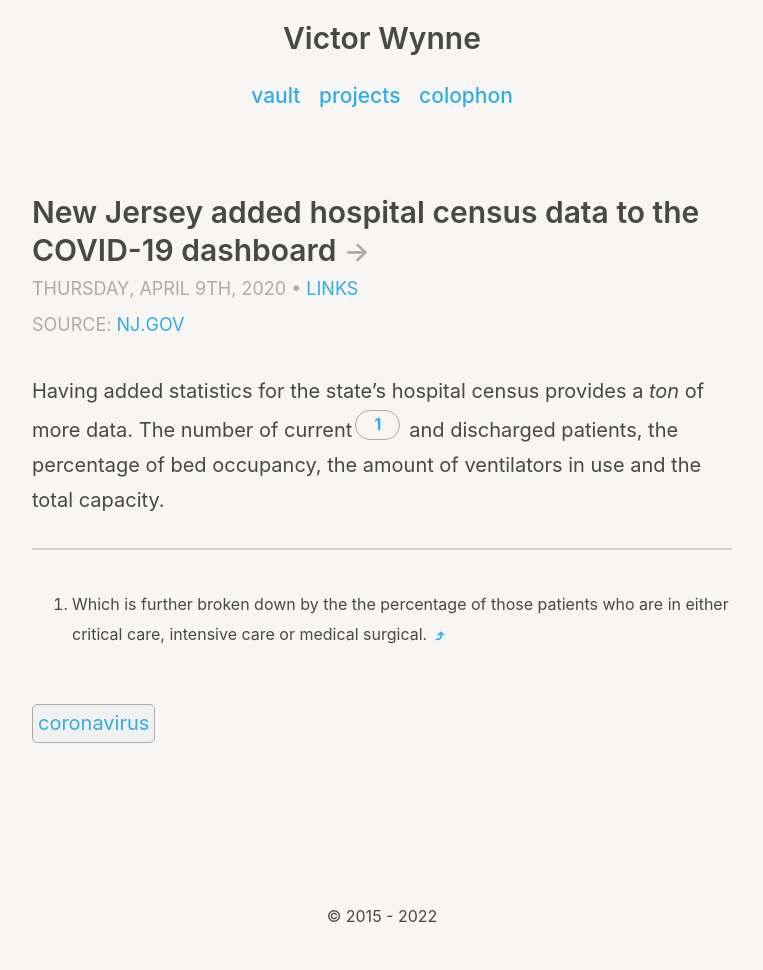
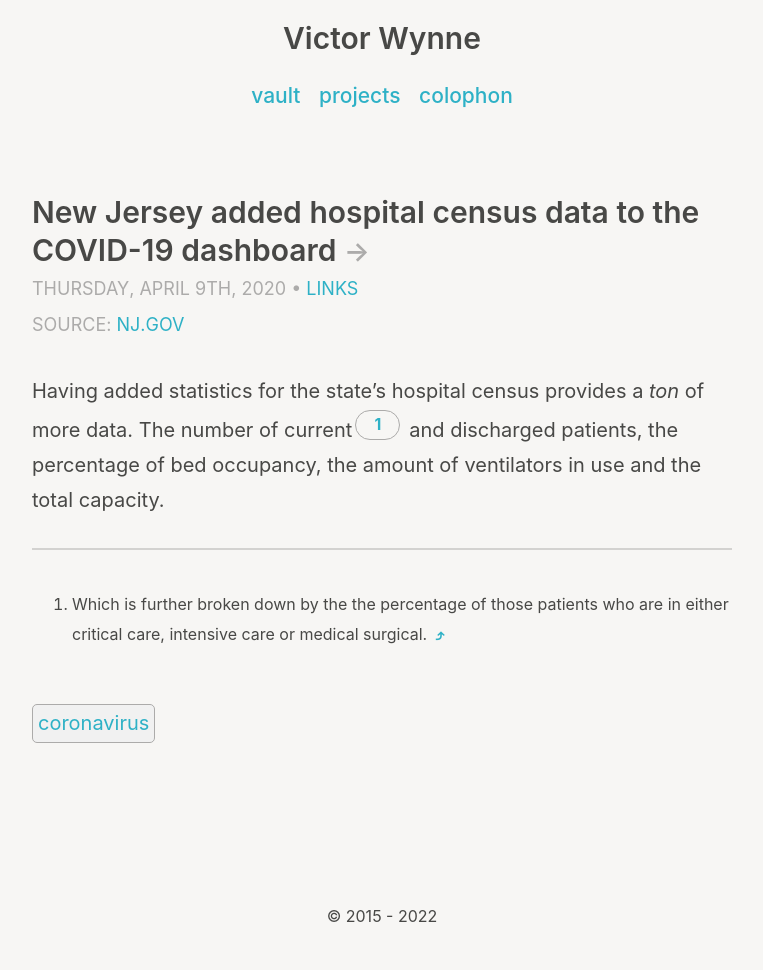
Before and after one commit to wertercatt/tooters, a Jekyll site: the page built from _posts/2020-04-09-new-jersey-added-hospital-census-data-to-the-covid-19-dashboard.md, in a window 1280 px wide. Shown: the whole page, without its empty margins (258-1021 px from the left). Built offline with Jekyll 4.4.1, drawn with Linux system fonts in a browser that asks for light colours.

Commit message:
Reverted back to a previous accent color choice.
Signed-off-by: Victor Wynne <81656443+victorwynne@users.noreply.github.com>

```diff
--- a/_sass/_variables.scss
+++ b/_sass/_variables.scss
@@ -12,7 +12,7 @@ $tag-border: #5a5959;
 
 $light-scheme-bg: #f7f6f4;
 $light-scheme-text: #484846;
-$light-scheme-accent: #32ace6;
+$light-scheme-accent: #2eb1c6;
 $light-scheme-header: #acabaa;
 $light-scheme-header-before: #acabaa;
 $light-scheme-element: #acabaa;
```
